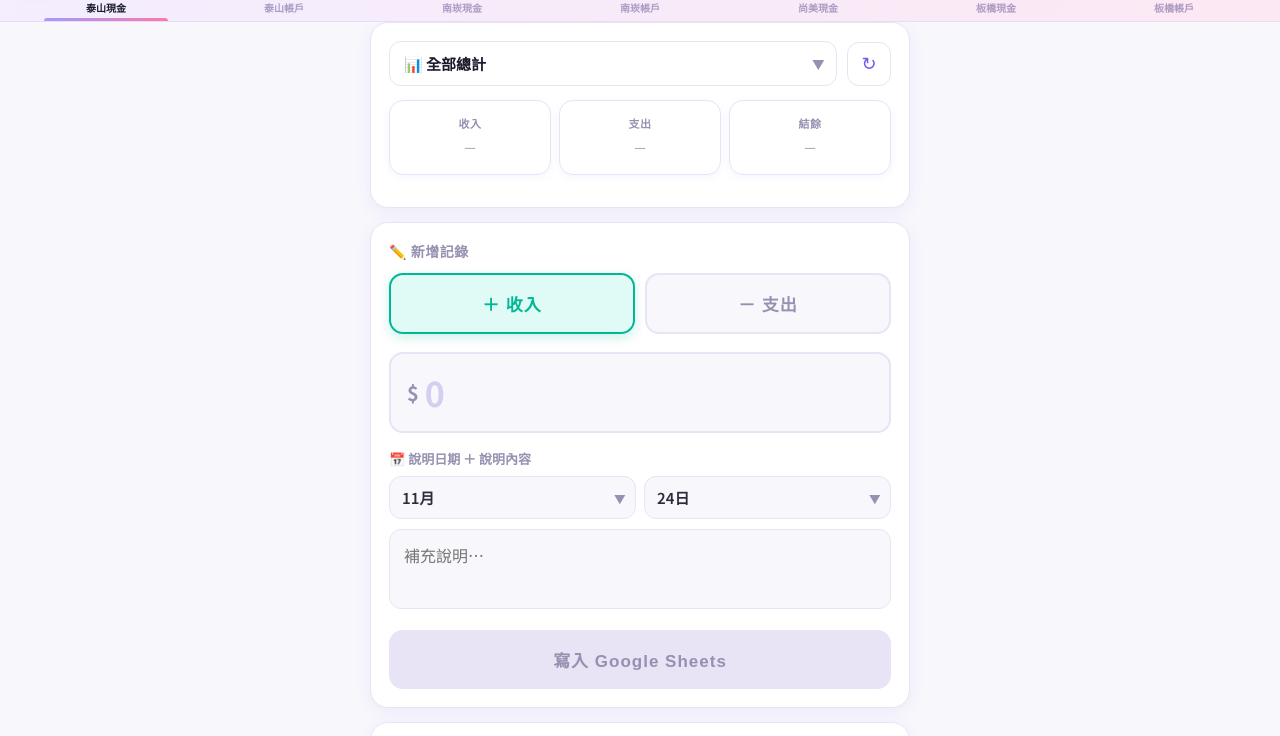
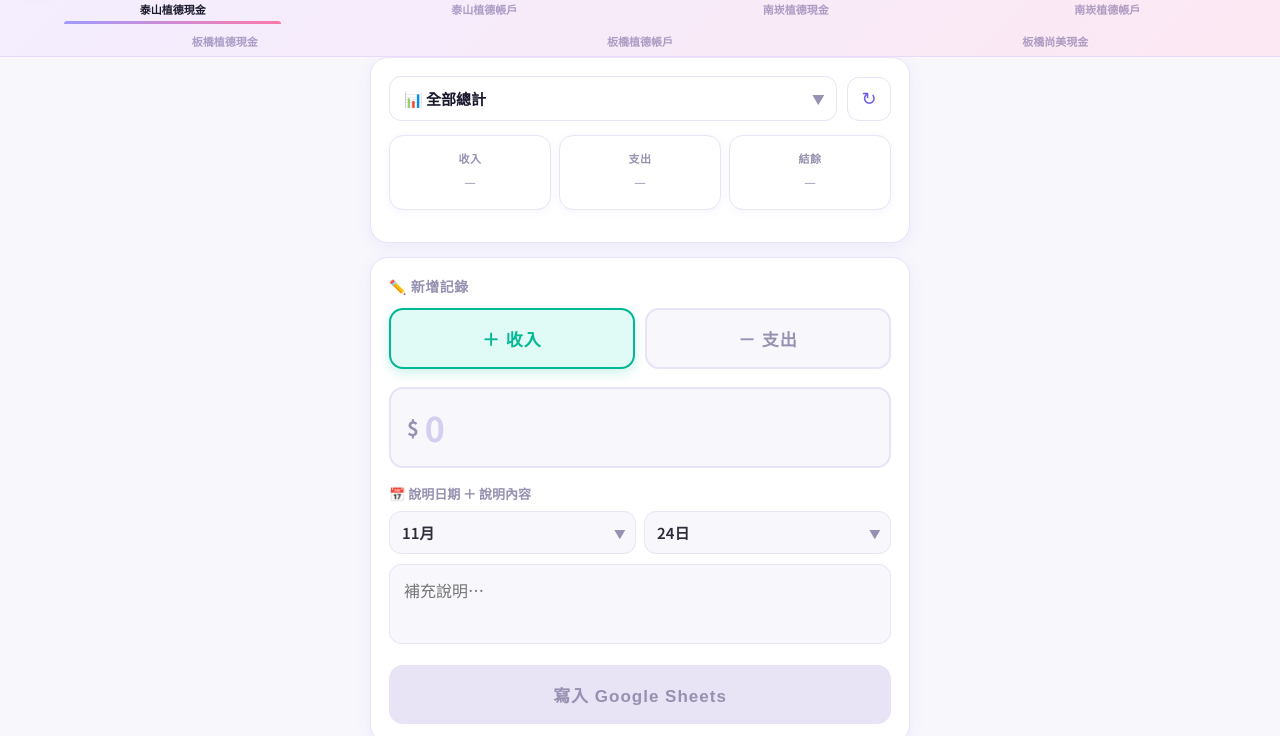
Before and after one commit to rickchen816/clinic-ledger, a plain HTML site: page index.html in a window 1280 px wide. Shown: the part 92-828 px from the top of the page. Drawn offline with Linux system fonts and the light colour scheme.

Commit message:
分頁改為兩行排列，標籤改為完整名稱
Co-Authored-By: Claude Sonnet 4.6 <noreply@anthropic.com>
Claude-Session: https://claude.ai/code/session_01DcxzXBYqwdTC2yZAqWL9FQ

```diff
--- a/index.html
+++ b/index.html
@@ -39,8 +39,9 @@ html,body{font-family:'Noto Sans TC',-apple-system,'PingFang TC',sans-serif;back
 .header-top{display:flex;align-items:center;gap:10px;padding-bottom:10px;}
 .header-icon{width:40px;height:40px;border-radius:12px;flex-shrink:0;overflow:hidden;box-shadow:0 4px 14px rgba(108,92,231,0.35);}.header-icon img{width:100%;height:100%;object-fit:cover;border-radius:12px;}
 .header-text h1{color:var(--navy);font-size:19px;font-weight:700;letter-spacing:0.5px;}
-.clinic-tabs{display:flex;gap:2px;padding-bottom:0;}
-.ctab{flex:1;padding:6px 1px;font-size:10px;font-weight:600;color:rgba(80,60,130,0.45);background:transparent;border:none;cursor:pointer;text-align:center;position:relative;letter-spacing:0px;border-radius:10px 10px 0 0;}
+.clinic-tabs{display:flex;flex-wrap:wrap;gap:2px;padding-bottom:0;}
+.ctab-row{display:flex;width:100%;gap:2px;}
+.ctab{flex:1;padding:7px 2px;font-size:11px;font-weight:600;color:rgba(80,60,130,0.45);background:transparent;border:none;cursor:pointer;text-align:center;position:relative;letter-spacing:0px;border-radius:10px 10px 0 0;}
 .ctab::after{content:'';position:absolute;bottom:0;left:15%;right:15%;height:3px;background:linear-gradient(90deg,var(--purple-light),var(--pink));border-radius:3px 3px 0 0;opacity:0;transition:opacity 0.2s;}
 .ctab.active{color:var(--navy);font-weight:700;}
 .ctab.active::after{opacity:1;}
@@ -147,13 +148,17 @@ html,body{font-family:'Noto Sans TC',-apple-system,'PingFang TC',sans-serif;back
     <div class="header-text"><h1>收支管理</h1></div>
   </div>
   <div class="clinic-tabs">
-    <button class="ctab active" onclick="switchClinic('泰山植德現金(金庫)',this)">泰山現金</button>
-    <button class="ctab" onclick="switchClinic('泰山植德帳戶(玉山)',this)">泰山帳戶</button>
-    <button class="ctab" onclick="switchClinic('南崁植德現金(金庫)',this)">南崁現金</button>
-    <button class="ctab" onclick="switchClinic('南崁植德帳戶(台新)',this)">南崁帳戶</button>
-    <button class="ctab" onclick="switchClinic('板橋尚美現金(金庫)',this)">尚美現金</button>
-    <button class="ctab" onclick="switchClinic('板橋植德現金(金庫)',this)">板橋現金</button>
-    <button class="ctab" onclick="switchClinic('板橋植德帳戶',this)">板橋帳戶</button>
+    <div class="ctab-row">
+      <button class="ctab active" onclick="switchClinic('泰山植德現金(金庫)',this)">泰山植德現金</button>
+      <button class="ctab" onclick="switchClinic('泰山植德帳戶(玉山)',this)">泰山植德帳戶</button>
+      <button class="ctab" onclick="switchClinic('南崁植德現金(金庫)',this)">南崁植德現金</button>
+      <button class="ctab" onclick="switchClinic('南崁植德帳戶(台新)',this)">南崁植德帳戶</button>
+    </div>
+    <div class="ctab-row">
+      <button class="ctab" onclick="switchClinic('板橋植德現金(金庫)',this)">板橋植德現金</button>
+      <button class="ctab" onclick="switchClinic('板橋植德帳戶',this)">板橋植德帳戶</button>
+      <button class="ctab" onclick="switchClinic('板橋尚美現金(金庫)',this)">板橋尚美現金</button>
+    </div>
   </div>
 </div>
 
```
